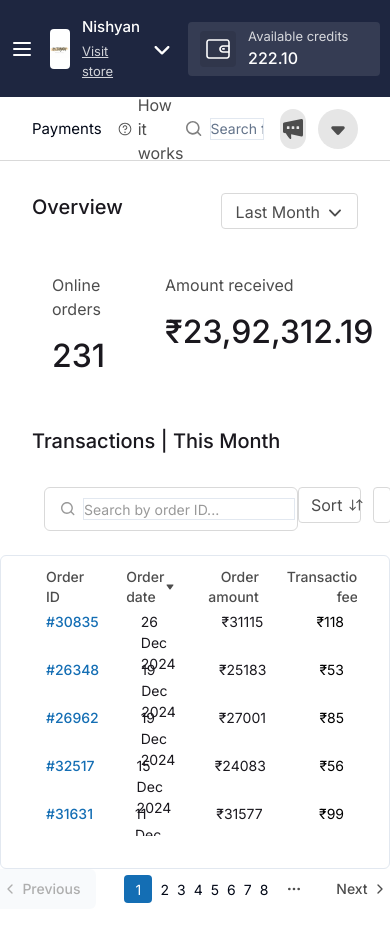
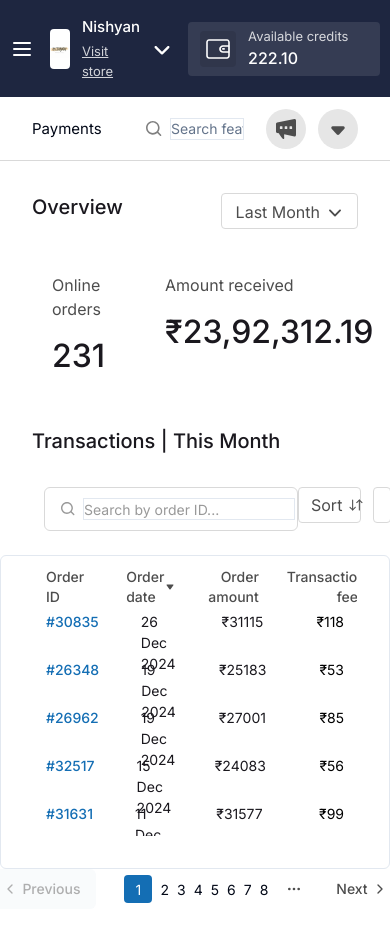
Before and after one commit to notpritam/dukkan-payout, a Next.js app: page / in a window 390 px wide. Built offline with nearby package versions, Linux system fonts and the light colour scheme.

Commit message:
Done Responsivness

```diff
--- a/app/page.js
+++ b/app/page.js
@@ -156,7 +156,7 @@ export default function Home() {
         <div className="h-[64px] border-b-[1px] border-[#D9D9D9] px-[32px] py-[12px] w-full flex gap-4">
           <div className="bg-white w-full flex gap-4 items-center">
             <span className=" text-[15px]  leading-[22px] ">Payments</span>
-            <div className="flex items-center gap-[6px]">
+            <div className="hidden lg:flex items-center gap-[6px]">
               <Image src={"/Main/question.svg"} height={14} width={14} />
               <span className="text-[#4D4D4D]">How it works</span>
             </div>
--- a/components/Navbar.jsx
+++ b/components/Navbar.jsx
@@ -5,7 +5,7 @@ import { Menu } from "lucide-react";
 
 const Navbar = () => {
   return (
-    <div className="w-full lg:w-[224px] bg-[#1E2640] items-center  flex lg:flex-col gap-4 py-4 px-[10px] h-full">
+    <div className="sticky top-0 w-full lg:w-[224px] bg-[#1E2640] items-center  flex lg:flex-col gap-4 py-4 px-[10px] h-full">
       <Menu className="lg:hidden text-white h-[24px] w-[24px]" />
       <div className="w-full flex-1 flex lg:flex-col gap-[24px]">
         <div className="flex gap-3 items-center  text-white lg:w-full">
```
